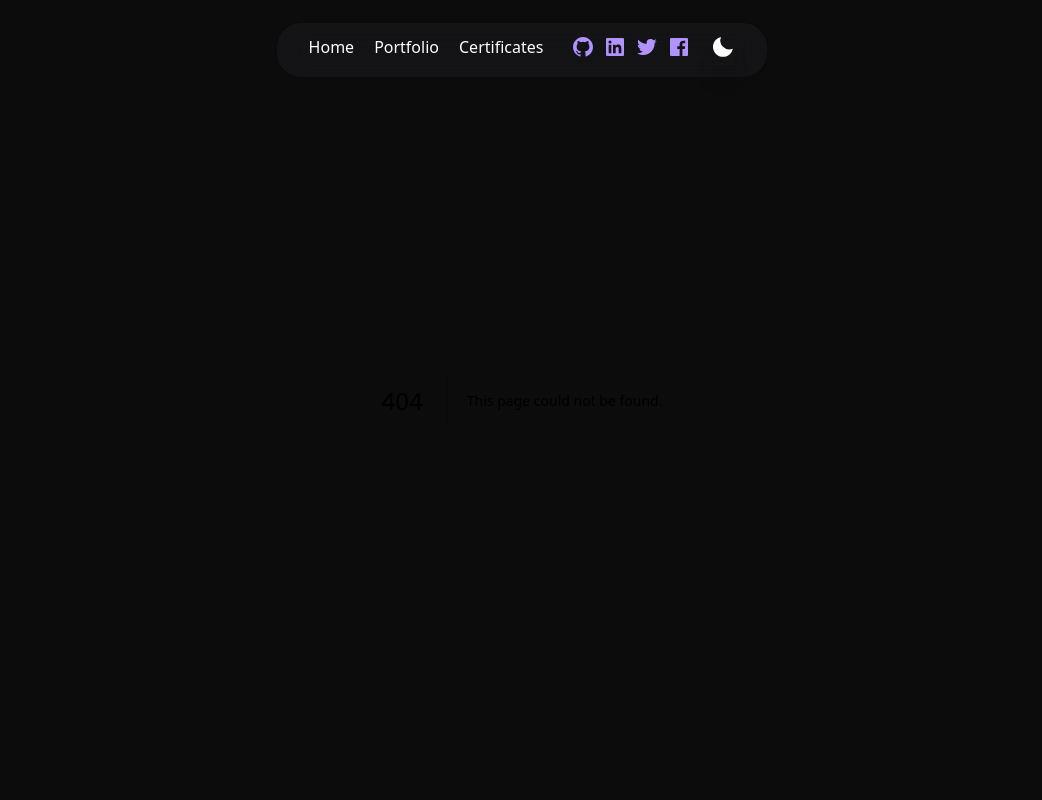
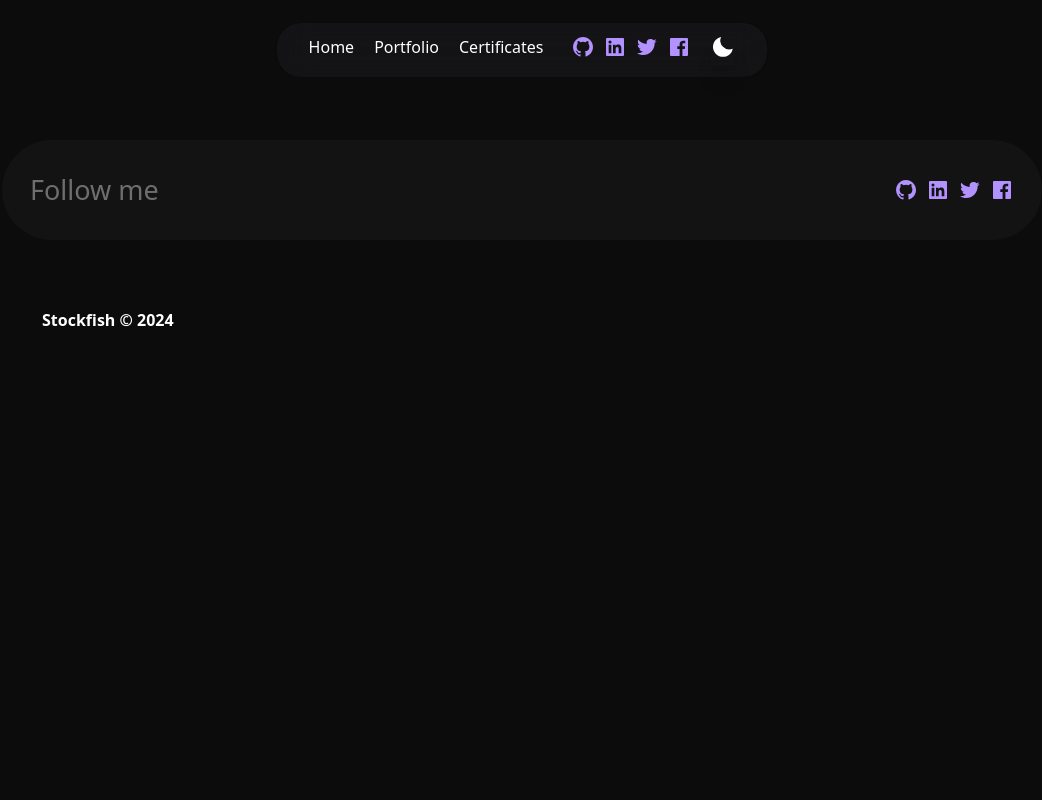
Before and after one commit to St0ckfish/Portfolio, a Next.js app: page /blog in a window 1280 px wide. Before the commit this address had no page. Shown: the top 800 px of the page, without its empty margins (118-1160 px from the left). Built offline with nearby package versions, Linux system fonts and the light colour scheme.

Commit message:
Start Blog

```diff
--- a/src/app/home/Landing.tsx
+++ b/src/app/home/Landing.tsx
@@ -11,6 +11,7 @@
 import { ScrollTrigger } from 'gsap/ScrollTrigger';
 
 gsap.registerPlugin(ScrollTrigger);
+
 const categories = [
     {
         title: 'Front-end Engineer Design',
@@ -51,6 +52,7 @@
         height: '320px',
     },
 ];
+
 const Landing = () => {
     const textRef = useRef<HTMLHeadingElement[]>([]);
 
@@ -73,8 +75,8 @@
                     duration: 1.5,
                     scrollTrigger: {
                         trigger: el,
-              start: "top 80%", // Adjust the start position as needed
-              end: "top 20%",   // Adjust the end position as needed
+                        start: "top 80%",
+                        end: "top 20%",
                         scrub: true,
                         toggleActions: "play none none reverse",
                     },
@@ -87,7 +89,7 @@
     const booleanValue = useSelector((state: RootState) => state.boolean.value);
     const [ref, inView] = useInView({
         triggerOnce: true,
-        threshold: 0.8, // Adjust this value to set how much of the element should be in view to trigger the animation
+        threshold: 0.8,
     });
 
     const [showButton, setShowButton] = useState(false);
@@ -112,11 +114,15 @@
     const handleClick = () => {
         window.scrollTo({ top: 0, behavior: 'smooth' });
     };
+
     const [currentIndex, setCurrentIndex] = useState(0);
     const [isDragging, setIsDragging] = useState(false);
     const [startX, setStartX] = useState(0);
     const [scrollLeft, setScrollLeft] = useState(0);
     const sliderRef = useRef<HTMLDivElement>(null);
+
+    // Added slideRefs to keep track of each slide
+    const slideRefs = useRef<HTMLDivElement[]>([]);
 
     const slides = [
         {
@@ -177,7 +183,7 @@
         if (!isDragging || !sliderRef.current) return;
         e.preventDefault();
         const x = e.pageX - sliderRef.current.offsetLeft;
-        const walk = (x - startX) * 2; // Adjust scroll speed
+        const walk = (x - startX) * 2;
         sliderRef.current.scrollLeft = scrollLeft - walk;
     };
 
@@ -185,7 +191,10 @@
         const slider = sliderRef.current;
         const handleScroll = () => {
             if (!slider) return;
-            const newIndex = Math.round(slider.scrollLeft / (slider.scrollWidth / slides.length));
+            const slideWidth = slideRefs.current[0]?.offsetWidth || 0;
+            const gap = 12; // gap-3 is 12px
+            const totalSlideWidth = slideWidth + gap;
+            const newIndex = Math.round(slider.scrollLeft / totalSlideWidth);
             setCurrentIndex(newIndex);
         };
 
@@ -203,6 +212,24 @@
     useEffect(() => {
         controls.start({ opacity: 1, y: 0, transition: { duration: 1 } });
     }, [controls]);
+
+    // Function to scroll to a specific slide
+    const scrollToSlide = (index: number) => {
+        if (sliderRef.current && slideRefs.current[index]) {
+            const slide = slideRefs.current[index];
+            const slideLeft = slide.offsetLeft;
+            sliderRef.current.scrollTo({
+                left: slideLeft,
+                behavior: 'smooth'
+            });
+        }
+    };
+
+    // Handle click on a slide
+    const handleSlideClick = (index: number) => {
+        scrollToSlide(index);
+        setCurrentIndex(index);
+    };
 
     return (
         <motion.div className={` ${booleanValue ? "bg-white text-black" : "text-white"} grid w-full`} initial={{ opacity: 0, y: 20 }} animate={controls}>
@@ -261,6 +288,12 @@
                             {slides.map((slide, index) => (
                                 <motion.div
                                     key={index}
+                                    ref={el => {
+                                        if (el) {
+                                            slideRefs.current[index] = el;
+                                        }
+                                    }}
+                                    onClick={() => handleSlideClick(index)}
                                     className={`px-5 py-3 h-[200px] w-[300px] grid items-center gap-3 rounded-3xl `}
                                     style={{ backgroundColor: slide.bgColor }}
                                     initial={{ opacity: 0 }}
@@ -280,7 +313,9 @@
                                 key={index}
                                 className={`h-2 transition ease-in duration-300 rounded-full ${currentIndex === index && booleanValue == true ? 'bg-black w-8' : currentIndex === index && booleanValue == false ? 'bg-white w-8' : 'bg-gray-500 w-3'}`}
                                 style={{ cursor: 'pointer' }}
-                                onClick={() => setCurrentIndex(index)}
+                                onClick={() => {
+                                    handleSlideClick(index);
+                                }}
                                 initial={{ opacity: 0 }}
                                 animate={{ opacity: 1, transition: { duration: 0.5, delay: index * 0.2 } }}
                             ></motion.div>
--- a/src/components/navBar.tsx
+++ b/src/components/navBar.tsx
@@ -50,6 +50,7 @@
         <div className={`flex w-full items-center justify-center z-50 top-5 fixed transition-transform duration-300 h-[60px] ${show ? 'translate-y-0' : '-translate-y-full'}`}>
             <nav className={`flex px-8 py-3 inset-x-0 bg-[#211F23]/40 shadow backdrop-blur-lg md:top-6 rounded-3xl ${booleanValue ? "text-black" : "text-white"}  gap-5`}>
                 <Link href="/" className={`${booleanValue ? "hover:text-[#613cb8]" : "hover:text-[#b292ff]" } ${isActive("/") && booleanValue  ? "text-[#613cb8]" : isActive("/") && booleanValue == false  ? "text-[#b292ff]" : ""}`}>Home</Link>
+                {/* <Link href="/blog" className={`${booleanValue ? "hover:text-[#613cb8]" : "hover:text-[#b292ff]" } ${isActive("/blog") && booleanValue  ? "text-[#613cb8]" : isActive("/blog") && booleanValue == false  ? "text-[#b292ff]" : ""}`}>Blog</Link> */}
                 <Link href="/portfolio" className={`${booleanValue ? "hover:text-[#613cb8]" : "hover:text-[#b292ff]" } ${isActive("/portfolio") && booleanValue  ? "text-[#613cb8]" : isActive("/portfolio") && booleanValue == false  ? "text-[#b292ff]" : ""}`}>Portfolio</Link>
                 <Link href="/certificates" className={`${booleanValue ? "hover:text-[#613cb8]" : "hover:text-[#b292ff]" } ${isActive("/certificates") && booleanValue  ? "text-[#613cb8]" : isActive("/certificates") && booleanValue == false  ? "text-[#b292ff]" : ""}`}>Certificates</Link>
                 <div className="sm:flex gap-2 ml-2 hidden">
--- a/tailwind.config.ts
+++ b/tailwind.config.ts
@@ -13,8 +13,33 @@
         "gradient-conic":
           "conic-gradient(from 180deg at 50% 50%, var(--tw-gradient-stops))",
       },
+      colors: {
+        customScrollbar: "#131942", // Custom scrollbar color
+        customScrollbarHover: "#554205", // Custom hover color
+        customScrollbarTrack: "#f1f1f1", // Custom track color
+      },
     },
   },
-  plugins: [],
+  plugins: [
+    function ({ addBase }: { addBase: (styles: Record<string, any>) => void }) {
+      addBase({
+        // Custom scrollbar styles
+        '::-webkit-scrollbar': {
+          width: '0px',
+          height: '0px',
+        },
+        '::-webkit-scrollbar-track': {
+          background: '#f1f1f1', // Set track color directly
+        },
+        '::-webkit-scrollbar-thumb': {
+          background: '#131942', // Set thumb color directly
+        },
+        '::-webkit-scrollbar-thumb:hover': {
+          background: '#554205', // Set hover color directly
+        },
+      });
+    },
+  ],
 };
+
 export default config;
```
Also changed, not shown: src/app/admin/layout.tsx (+21 -0 lines), src/app/blog/page.tsx (added, +7 -0 lines), 2 other files (tests, documents, lock files or other folders). Lines whose indentation alone changed are shown as unchanged.
